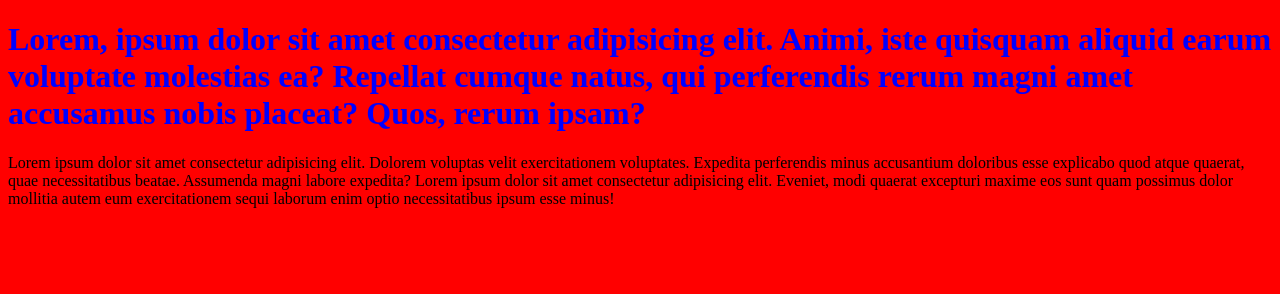
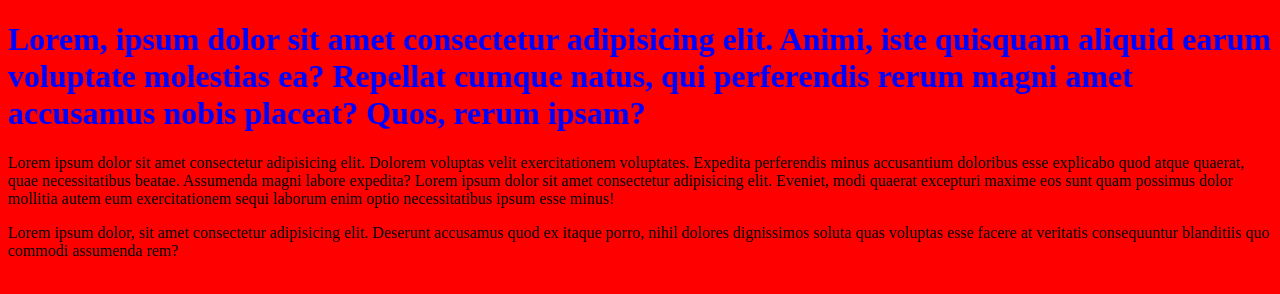
Before and after one commit to mirfan777/gittest, a plain HTML site: page index.html in a window 1280 px wide. Drawn offline with Linux system fonts and the light colour scheme.

Commit message:
more and more lorem

```diff
--- a/index.html
+++ b/index.html
@@ -14,6 +14,8 @@
     <h1>Lorem, ipsum dolor sit amet consectetur adipisicing elit. Animi, iste quisquam aliquid earum voluptate molestias ea? Repellat cumque natus, qui perferendis rerum magni amet accusamus nobis placeat? Quos, rerum ipsam?</h1>
 
     <p>Lorem ipsum dolor sit amet consectetur adipisicing elit. Dolorem voluptas velit exercitationem voluptates. Expedita perferendis minus accusantium doloribus esse explicabo quod atque quaerat, quae necessitatibus beatae. Assumenda magni labore expedita? Lorem ipsum dolor sit amet consectetur adipisicing elit. Eveniet, modi quaerat excepturi maxime eos sunt quam possimus dolor mollitia autem eum exercitationem sequi laborum enim optio necessitatibus ipsum esse minus!</p>
+
+    <p>Lorem ipsum dolor, sit amet consectetur adipisicing elit. Deserunt accusamus quod ex itaque porro, nihil dolores dignissimos soluta quas voluptas esse facere at veritatis consequuntur blanditiis quo commodi assumenda rem?</p>
 </body>
 
 </html>
```
